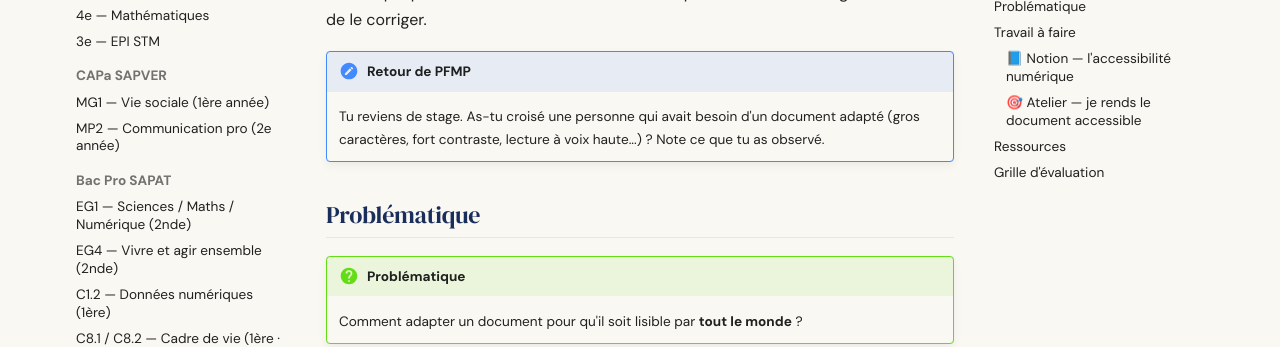
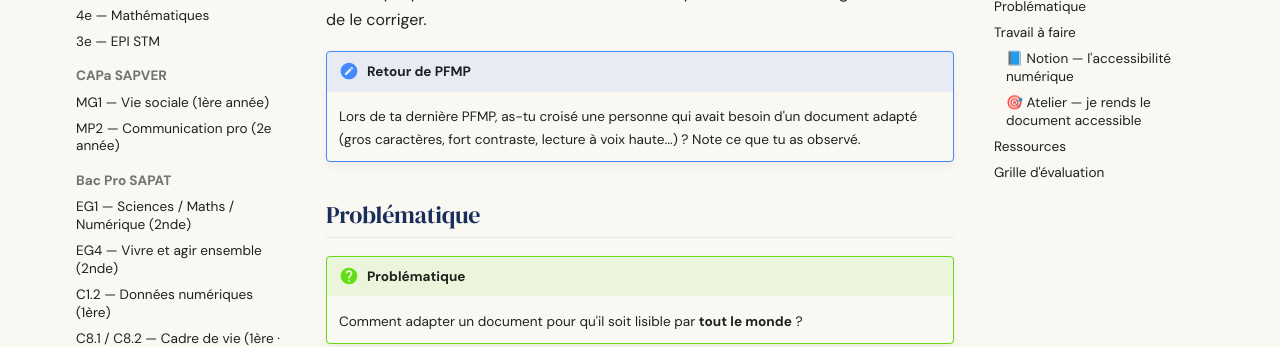
Before and after one commit to zidaneTim/zidane-tim, an MkDocs documentation site: the page built from docs/cours/capa-sapver/activites/accessibilite-numerique-principes.md, in a window 1280 px wide and 900 px high, scrolled down 620 px. Shown: the part 152-499 px from the top of the window. Built offline with MkDocs 1.6.1 and Material for MkDocs 9.7.7, drawn with Linux system fonts in a browser that asks for light colours.

Commit message:
capa1-mg1: retire les 2 derniers residus 'stage' (PA-FIABILITE, bloquant)

```diff
--- a/docs/cours/capa-sapver/activites/accessibilite-numerique-principes.md
+++ b/docs/cours/capa-sapver/activites/accessibilite-numerique-principes.md
@@ -31,7 +31,7 @@
 Tu travailles dans un EHPAD. Tu prépares une **affiche du menu de la semaine** pour les résidents. Tu la trouves jolie : petit texte gris clair sur fond jaune, écriture fantaisie. Mais **Mme Renaud**, 88 ans, qui voit mal, n'arrive pas à la lire. Et **M. Le Goff**, qui utilise une tablette qui « lit à voix haute », n'entend rien parce que l'affiche est une simple photo. Ton beau document ne sert à personne. On te charge maintenant de le corriger.
 
 !!! note "Retour de PFMP"
-    Tu reviens de stage. As-tu croisé une personne qui avait besoin d'un document adapté (gros caractères, fort contraste, lecture à voix haute...) ? Note ce que tu as observé.
+    Lors de ta dernière PFMP, as-tu croisé une personne qui avait besoin d'un document adapté (gros caractères, fort contraste, lecture à voix haute...) ? Note ce que tu as observé.
 
 ## Problématique
 
```
Also changed, not shown: docs/cours/capa-sapver/activites/creer-un-mot-de-passe-solide.md (+1 -1 lines).
